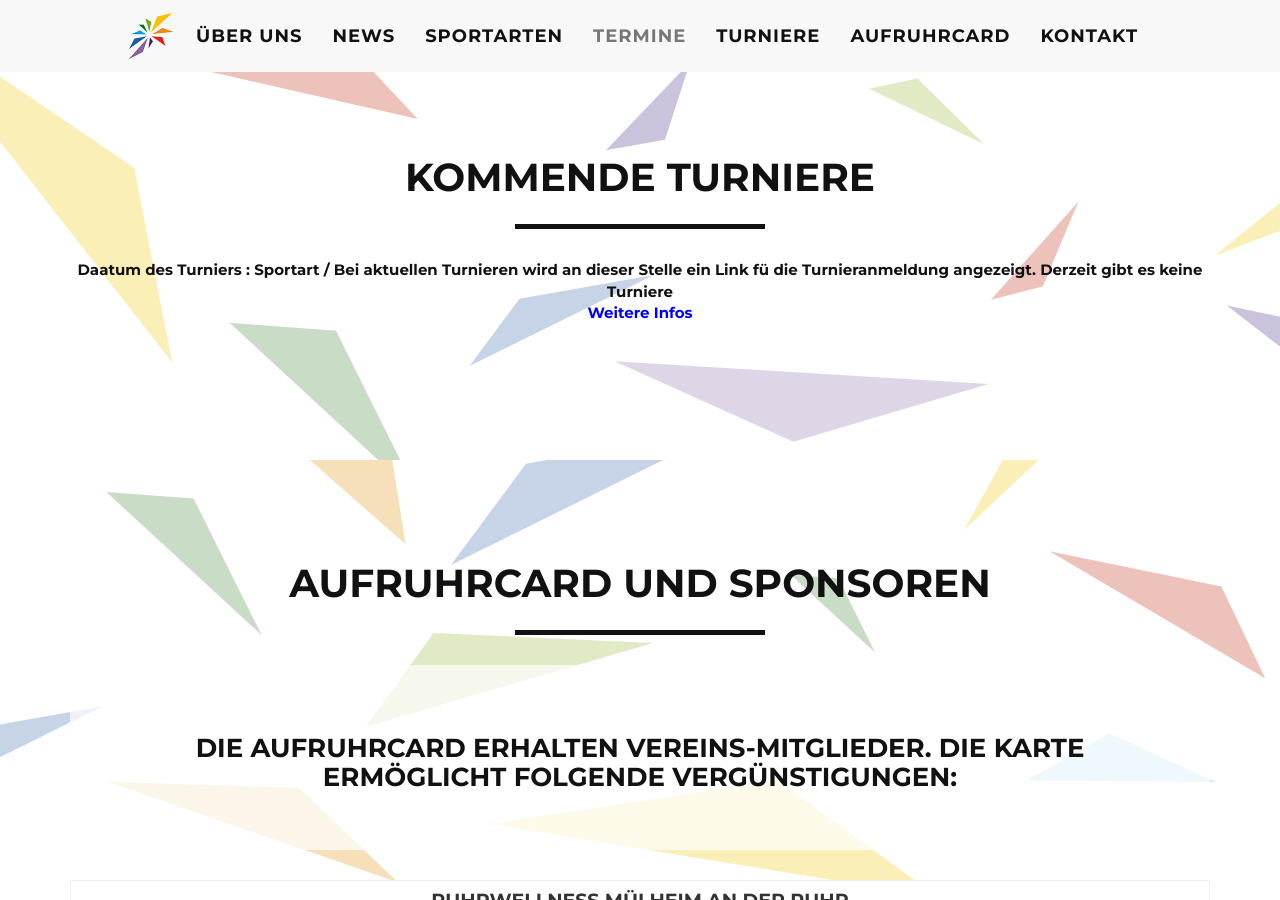
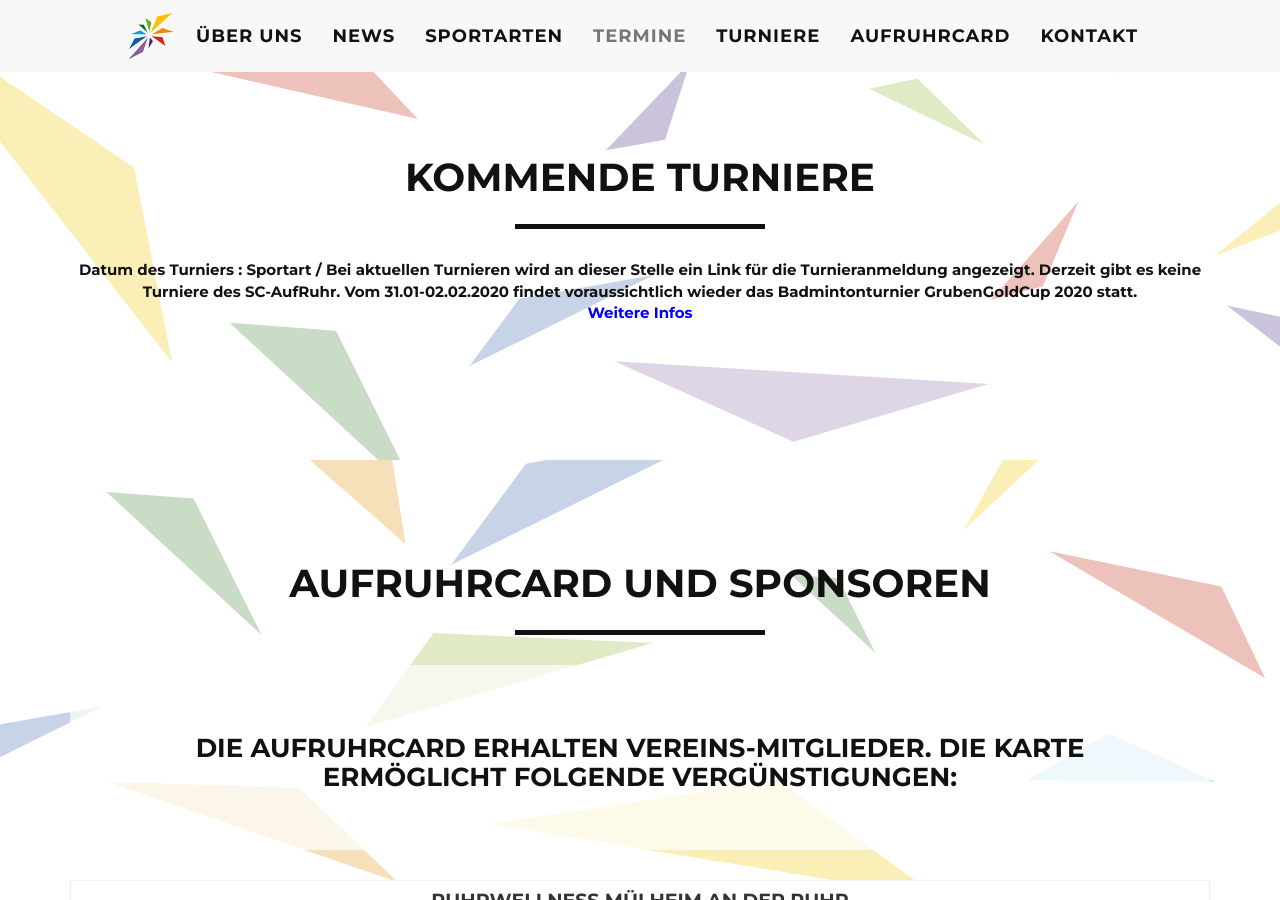
Before and after one commit to scarweb/scarweb.github.io, a Jekyll site: the page built from index.html, in a window 1280 px wide and 900 px high, scrolled down 4040 px. Built offline with Jekyll 4.4.1, drawn with Linux system fonts in a browser that asks for light colours; comment, search, counter and statistics services are not loaded.

Commit message:
Update tourniere.yml

```diff
--- a/_data/tourniere.yml
+++ b/_data/tourniere.yml
@@ -1,3 +1,3 @@
 - name: Sportart
-  datum: Daatum des Turniers
-  text: Bei aktuellen Turnieren wird an dieser Stelle ein Link fü die Turnieranmeldung angezeigt. Derzeit gibt es keine Turniere
+  datum: Datum des Turniers
+  text: Bei aktuellen Turnieren wird an dieser Stelle ein Link für die Turnieranmeldung angezeigt. Derzeit gibt es keine Turniere des SC-AufRuhr. Vom 31.01-02.02.2020 findet voraussichtlich wieder das Badmintonturnier GrubenGoldCup 2020 statt.
```
